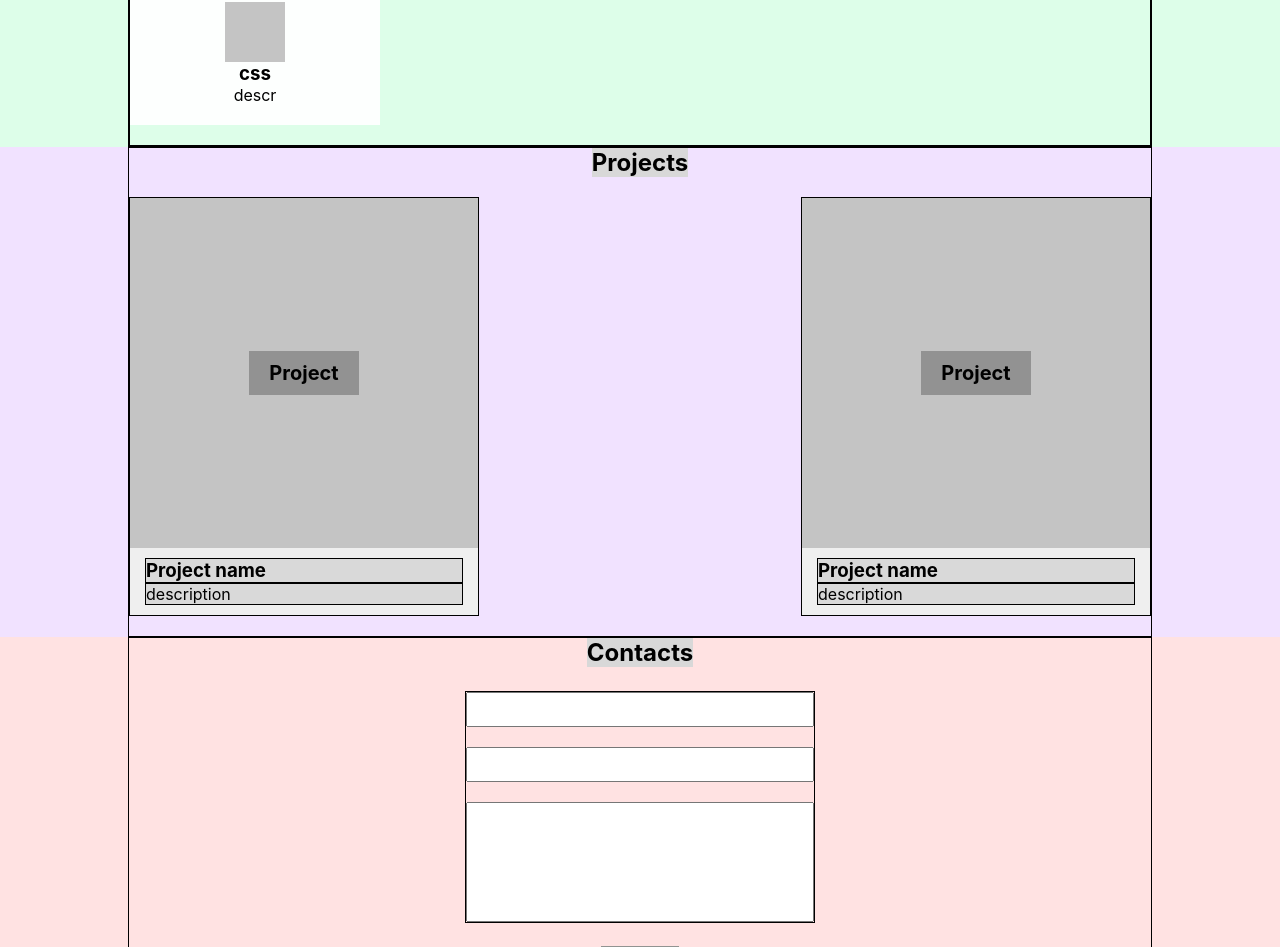
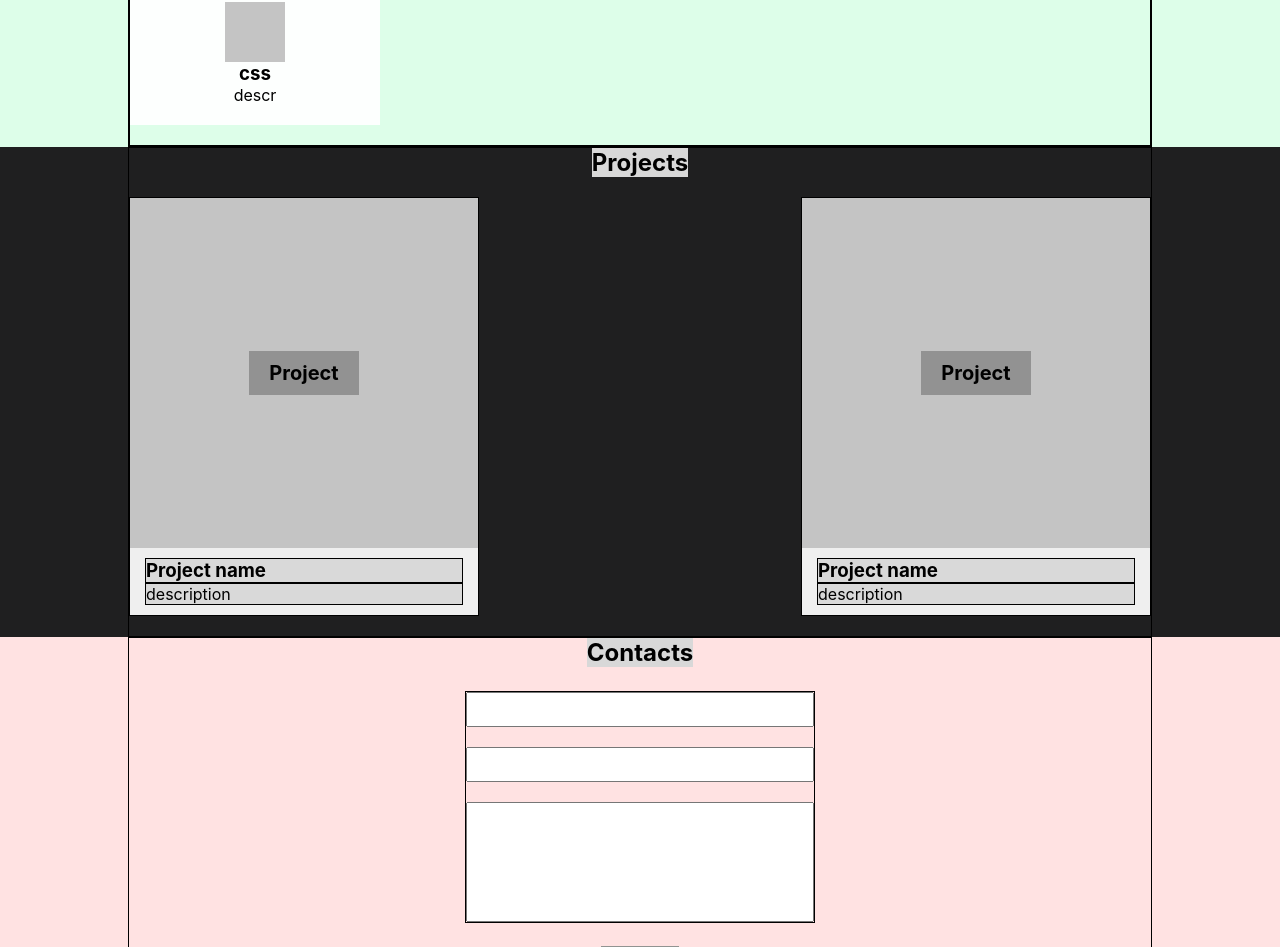
Before and after one commit to OlegPolishchuk/portfolio-old, a React (Create React App) app: page / in a window 1280 px wide. Shown: the part 1572-2519 px from the top of the page. Built offline with nearby package versions, Linux system fonts and the light colour scheme.

Commit message:
fix: background-color Projects component

```diff
--- a/src/components/Projects/Projects.module.css
+++ b/src/components/Projects/Projects.module.css
@@ -1,5 +1,5 @@
 .projectsBlock {
-    background: #F1E2FF;
+    background: #1f1f20;
 }
 
 .projects {
--- a/src/components/Projects/Projects.tsx
+++ b/src/components/Projects/Projects.tsx
@@ -7,7 +7,9 @@ const Projects = () => {
     return (
         <section className={s.projectsBlock}>
             <div className={`${sContainer.container} ${s.projects}`}>
-                <h2 className={s.title}>Projects</h2>
+                <div>
+                    <h2 className={s.title}>Projects</h2>
+                </div>
                 <div className={s.projectsContainer}>
                     <Project/>
                     <Project/>
```
